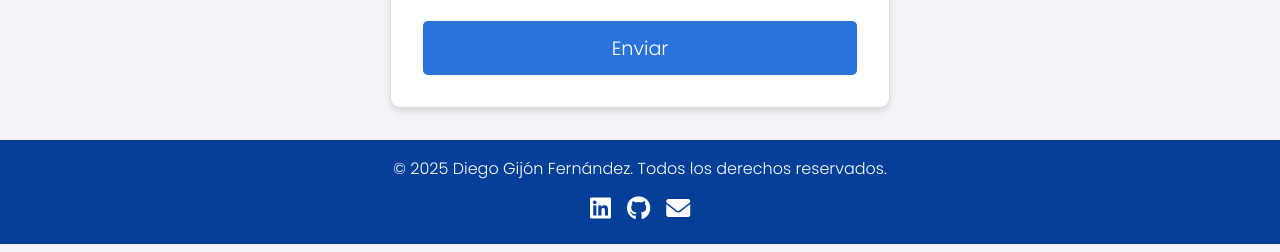
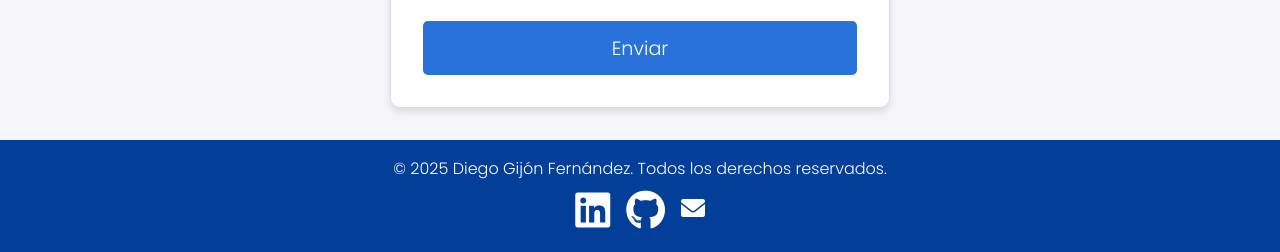
Before and after one commit to DiegoGijonFernandez/DiegoGijonFernandez.github.io, a plain HTML site: page index.html in a window 1280 px wide. Shown: the part 1889-2141 px from the top of the page. Drawn offline with Linux system fonts and the light colour scheme.

Commit message:
Update estilos.css

```diff
--- a/css/estilos.css
+++ b/css/estilos.css
@@ -232,6 +232,12 @@ footer p {
     transition: color 0.3s ease;
 }
 
+/* Aumentar tamaño de íconos GitHub y LinkedIn */
+#redessociales li a .fa-github,
+#redessociales li a .fa-linkedin {
+    font-size: 2.5rem;
+}
+
 #redessociales li a:hover {
     color: #000000;
 }
```
